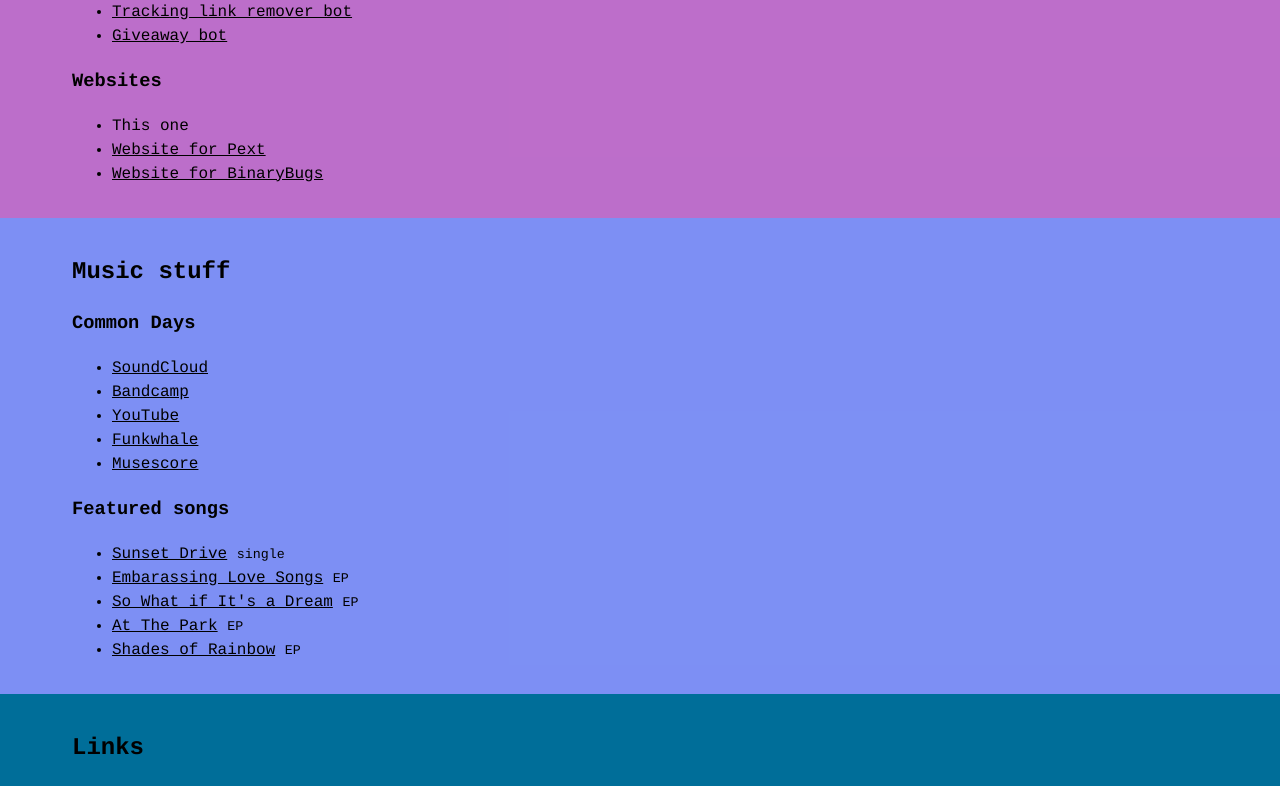
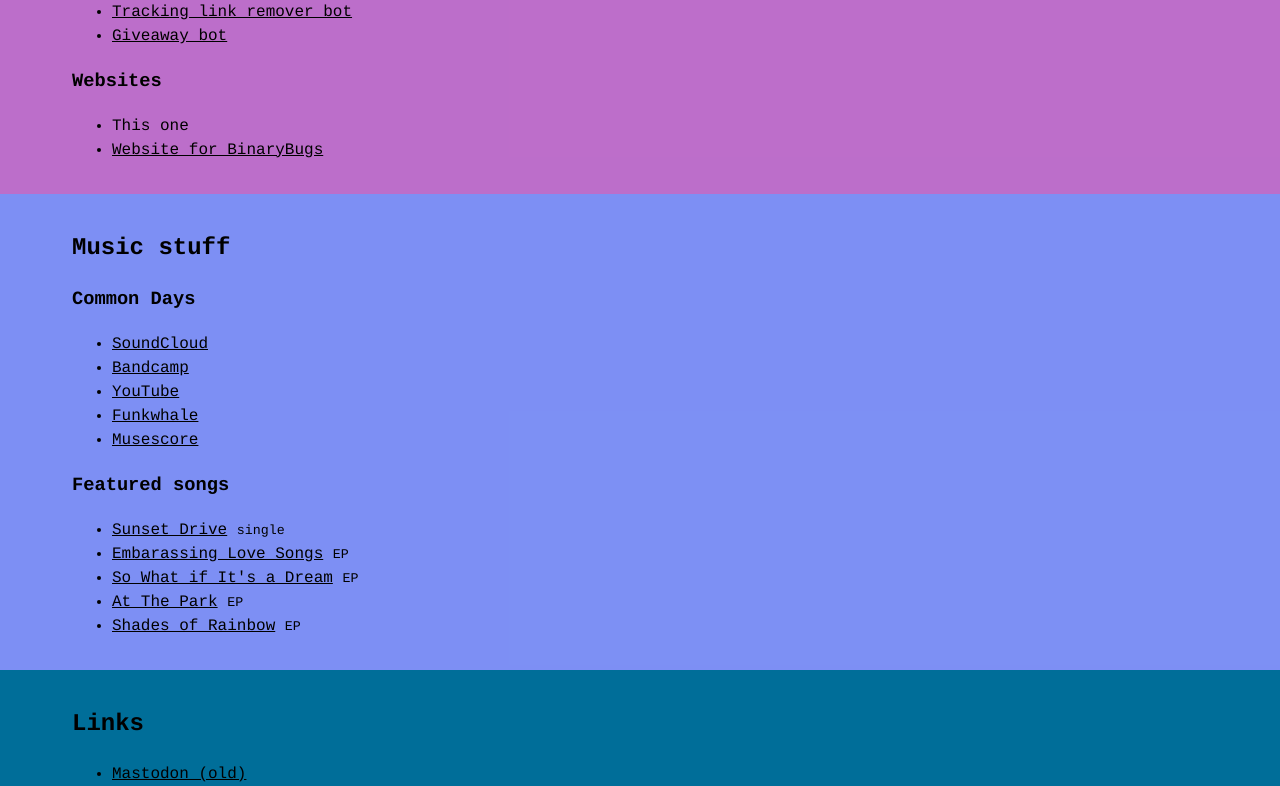
Before and after one commit to recursiveribbons/robinsyl.dev, a plain HTML site: page index.html in a window 1280 px wide. Shown: the part 1368-2154 px from the top of the page. Drawn offline with Linux system fonts and the light colour scheme.

Commit message:
Remove Pext website

```diff
--- a/index.html
+++ b/index.html
@@ -73,7 +73,6 @@
         <h3>Websites</h3>
         <ul>
             <li>This one</li>
-            <li><a href="https://pext.io">Website for Pext</a></li>
             <li><a href="https://binarybugs.org">Website for BinaryBugs</a></li>
         </ul>
     </div>
```
